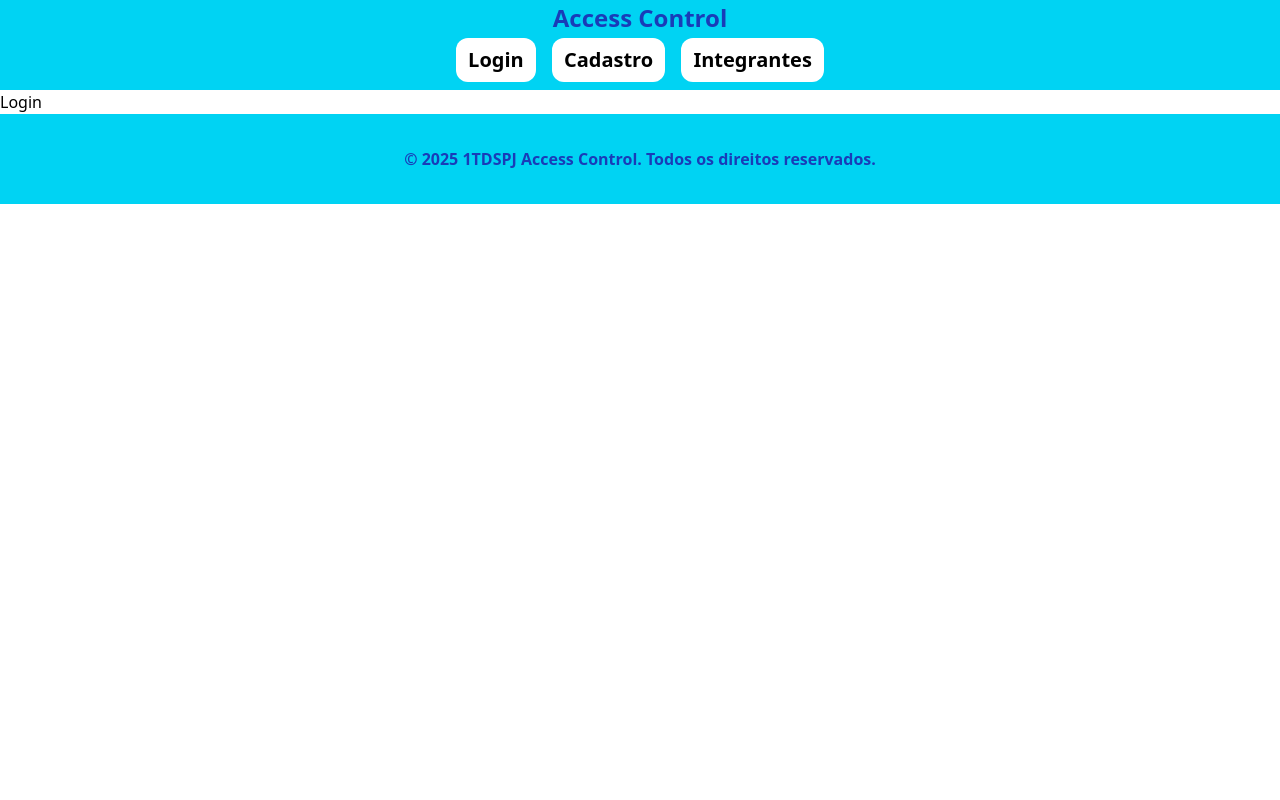
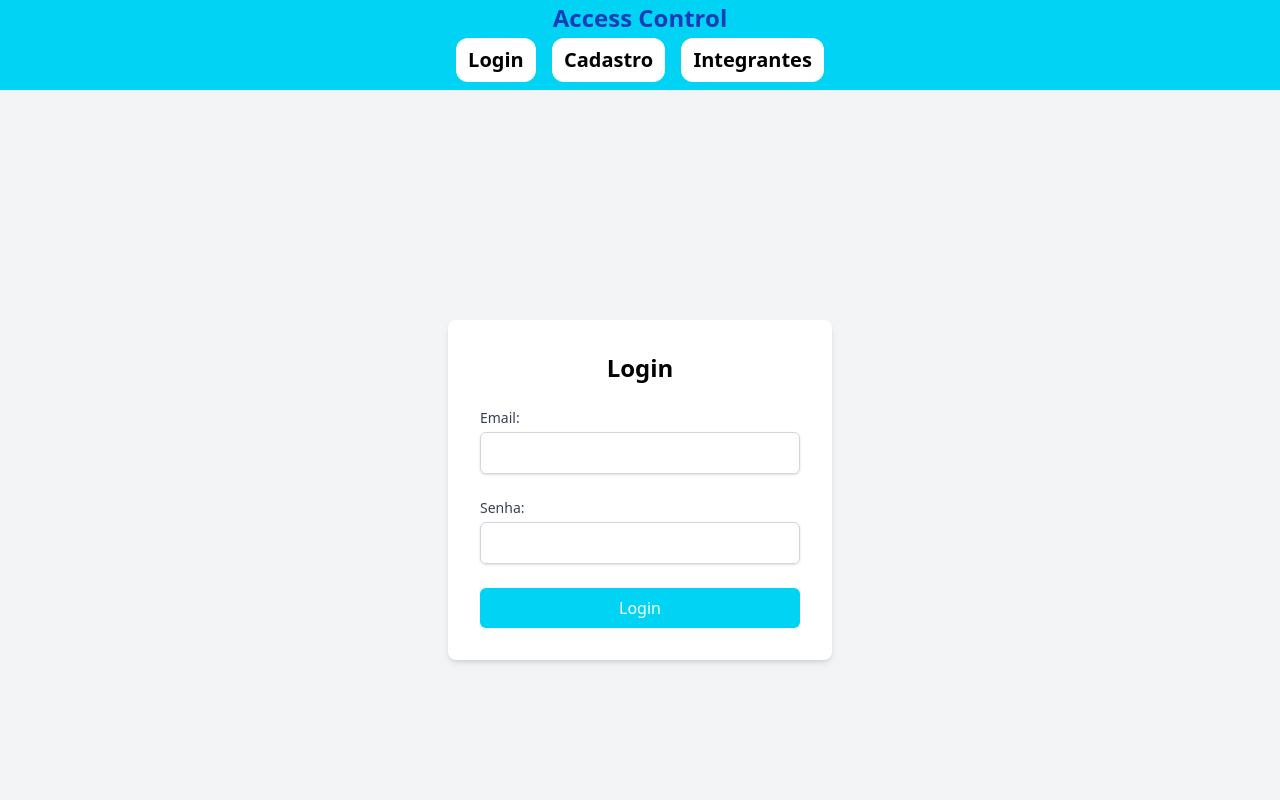
Before and after one commit to cp-05-frontend-1tdspj-2025/access-control-cp, a React (Vite) app in the folder access-control-cp/: page /login in a window 1280 px wide. Shown: the top 800 px of the page. Built offline with nearby package versions, Linux system fonts and the light colour scheme.

Commit message:
feat(login):inicio da pagina de login com os campos de email e senha

```diff
--- a/access-control-cp/src/routes/Cadastro/Cadastro.tsx
+++ b/access-control-cp/src/routes/Cadastro/Cadastro.tsx
@@ -100,7 +100,7 @@ export default function Cadastro(){
           </div>
           )}
       </form>
-      </div>
+        </div>
     </main>
   );
 }
--- a/access-control-cp/src/routes/Login/Login.tsx
+++ b/access-control-cp/src/routes/Login/Login.tsx
@@ -1,7 +1,76 @@
-export default function Login(){
+import { useForm } from "react-hook-form";
+import type { FormDataCadastro } from "../../types/tipoCadastro";
+import { useState } from "react";
 
-    document.title = "Login";
-    return (
-        <h1>Login</h1>
-    )
+
+export default function Login() {
+  document.title = "Login";
+
+  // Inicializa o formulário
+  const {
+    register,
+    handleSubmit,
+    formState: { errors },
+  } = useForm();
+
+  // Função ao enviar o formulário
+  const onSubmit = (data) => {
+    console.log("Dados do login:", data);
+    // Aqui você pode chamar uma API ou validar login
+  };
+
+  return (
+    <main className="min-h-screen flex items-center justify-center bg-gray-100">
+      <div className="bg-white p-8 rounded-lg shadow-md w-full max-w-sm">
+        <h1 className="text-2xl font-bold mb-6 text-center">Login</h1>
+
+        <form onSubmit={handleSubmit(onSubmit)} className="space-y-6">
+          {/* Campo Email */}
+          <div>
+            <label htmlFor="email" className="block text-sm font-medium text-gray-700">
+              Email:
+            </label>
+            <input
+              id="email"
+              type="email"
+              className="mt-1 block w-full px-3 py-2 border border-gray-300 rounded-md shadow-sm focus:outline-none focus:ring-blue-500 focus:border-blue-500"
+              {...register("email", {
+                required: "Email é obrigatório",
+                pattern: {
+                  value: /^\S+@\S+$/i,
+                  message: "Email inválido",
+                },
+              })}
+            />
+            {errors.email && (
+              <span style={{ color: "red" }}>{errors.email.message}</span>
+            )}
+          </div>
+
+          {/* Campo Senha */}
+          <div>
+            <label htmlFor="senha" className="block text-sm font-medium text-gray-700">
+              Senha:
+            </label>
+            <input
+              id="senha"
+              type="password"
+              className="mt-1 block w-full px-3 py-2 border border-gray-300 rounded-md shadow-sm focus:outline-none focus:ring-blue-500 focus:border-blue-500"
+              {...register("senha", { required: "Senha é obrigatória" })}
+            />
+            {errors.senha && (
+              <span style={{ color: "red" }}>{errors.senha.message}</span>
+            )}
+          </div>
+
+          {/* Botão */}
+          <button
+            type="submit"
+            className="w-full bg-cyan-400 text-white py-2 px-4 rounded-md hover:bg-blue-800 transition-colors">
+            Login
+          </button>
+        </form>
+      </div>
+    </main>
+  );
 }
```
